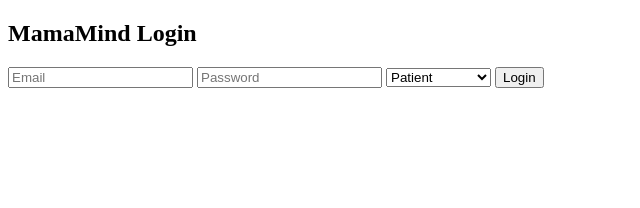
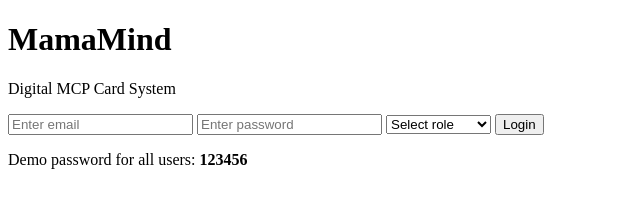
Before and after one commit to anonymousdil/mama_mind, a plain HTML site: page index.html in a window 1280 px wide. Shown: the whole page, without its empty margins (0-640 px from the left). Drawn offline with Linux system fonts and the light colour scheme.

Commit message:
Update index.html

```diff
--- a/index.html
+++ b/index.html
@@ -1,16 +1,35 @@
 <!DOCTYPE html>
-<html>
+<html lang="en">
 <head>
-  <title>MamaMind Login</title>
-  <link rel="stylesheet" href="css/style.css">
+  <meta charset="UTF-8" />
+  <title>MamaMind | Login</title>
+
+  <meta name="viewport" content="width=device-width, initial-scale=1.0" />
+
+  <link rel="stylesheet" href="css/style.css" />
 </head>
+
 <body>
-  <h2>MamaMind Login</h2>
+  <div class="login-container">
+    <h1>MamaMind</h1>
+    <p>Digital MCP Card System</p>
 
-  <input type="email" id="email" placeholder="Email">
-  <input type="password" id="password" placeholder="Password">
+    <input
+      type="email"
+      id="email"
+      placeholder="Enter email"
+      required
+    />
+
+    <input
+      type="password"
+      id="password"
+      placeholder="Enter password"
+      required
+    />
 
     <select id="role">
+      <option value="" disabled selected>Select role</option>
       <option value="patient">Patient</option>
       <option value="asha">ASHA Worker</option>
       <option value="doctor">Doctor</option>
@@ -18,6 +37,12 @@
 
     <button id="loginBtn">Login</button>
 
+    <p class="hint">
+      Demo password for all users: <b>123456</b>
+    </p>
+  </div>
+
+  <!-- IMPORTANT: module script -->
   <script type="module" src="js/auth.js"></script>
 </body>
 </html>
```
Lines whose indentation alone changed are shown as unchanged.
